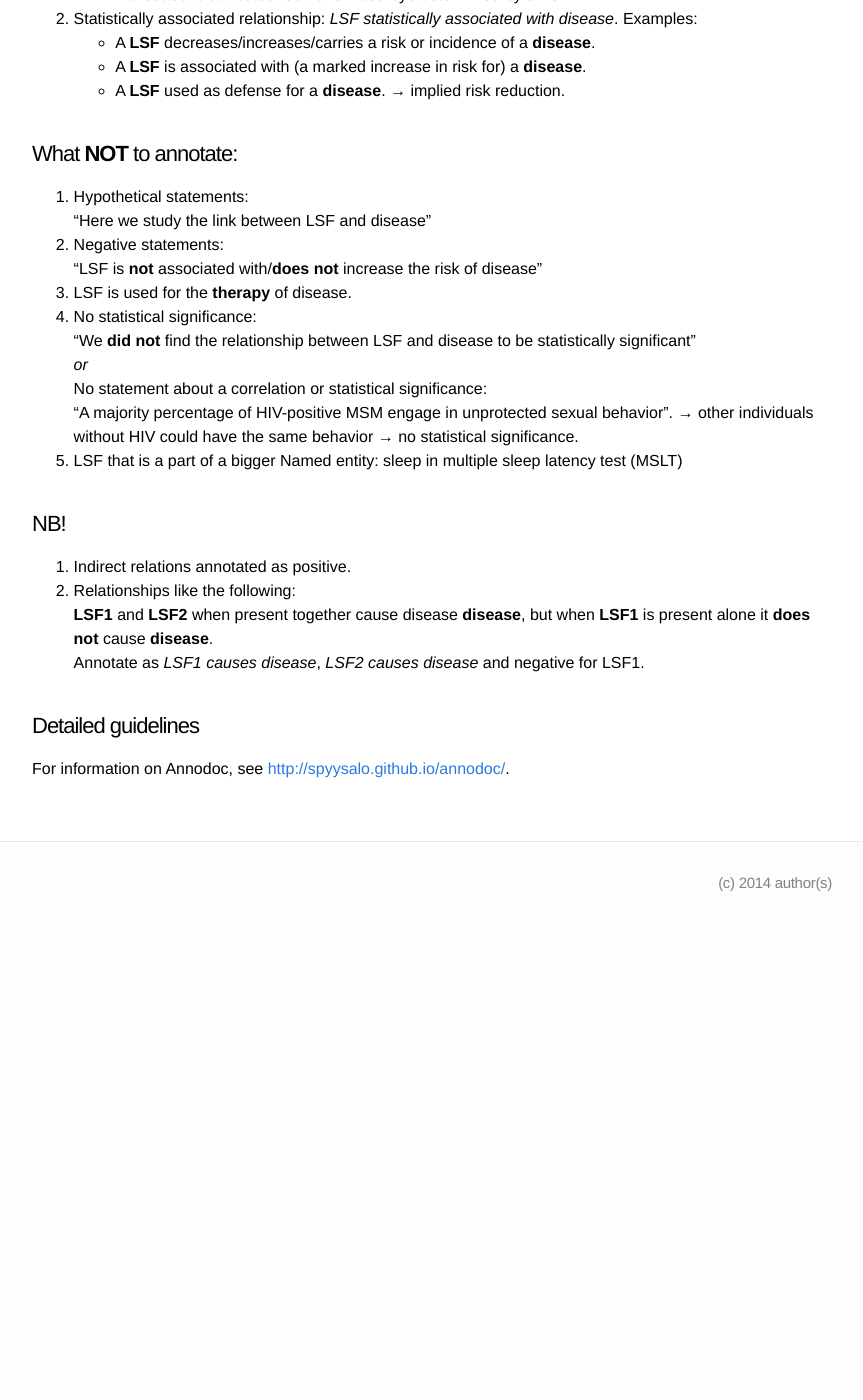
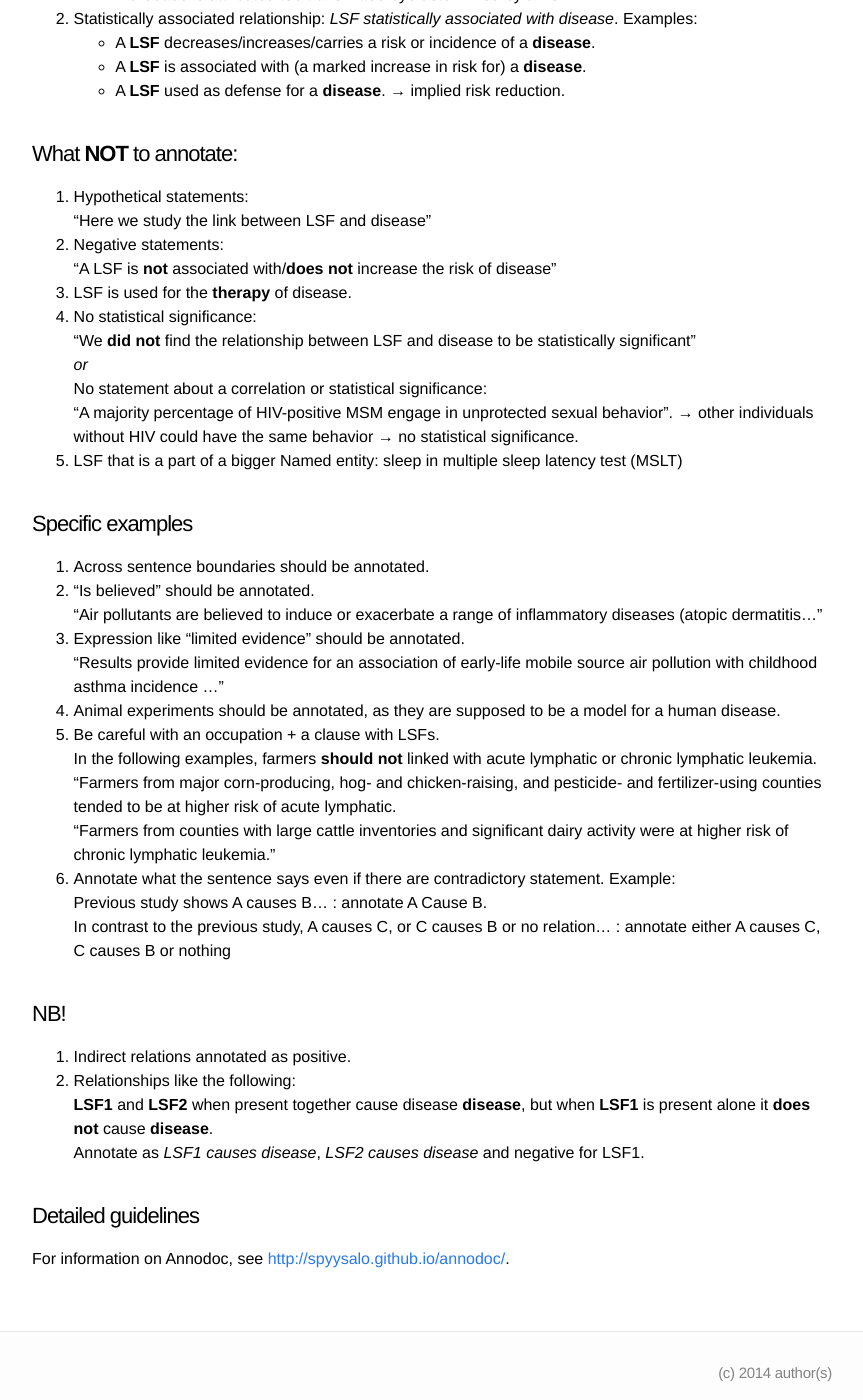
Before and after one commit to EvaMakri/lifestylefactors-annotation-docs, a Jekyll site: the page built from index.md, in a window 1280 px wide and 1400 px high, scrolled down 677 px. Shown: the whole window, without its empty margins (208-1071 px from the left). Built offline with Jekyll 4.4.1, drawn with Linux system fonts in a browser that asks for light colours; before the commit the page ends 1602 px from its top, so only the background shows below that.

Commit message:
Update specific examples

```diff
--- a/index.md
+++ b/index.md
@@ -33,7 +33,7 @@ Examples:
     “Here we study the link between LSF and disease”
 2. Negative statements:
 
-    “LSF is **not** associated with/**does not** increase the risk of disease”
+    “A LSF is **not** associated with/**does not** increase the risk of disease”
 3. LSF is used for the **therapy** of disease.
 4. No statistical significance:
 
@@ -47,6 +47,31 @@ Examples:
 
 5. LSF that is a part of a bigger Named entity: sleep in multiple sleep latency test (MSLT)
 
+### Specific examples
+1. Across sentence boundaries should be annotated.
+2. “Is believed” should be annotated.
+
+    "Air pollutants are believed to induce or exacerbate a range of inflammatory diseases (atopic dermatitis..."
+3. Expression like "limited evidence" should be annotated.
+
+    "Results provide limited evidence for an association of early-life mobile source air pollution with childhood asthma incidence ..."
+4. Animal experiments should be annotated, as they are supposed to be a model for a human disease.
+
+5. Be careful with an occupation + a clause with LSFs.
+
+    In the following examples, farmers __should not__ linked with acute lymphatic or chronic lymphatic leukemia.
+
+    "Farmers from major corn-producing, hog- and chicken-raising, and pesticide- and fertilizer-using counties tended to be at higher risk of acute lymphatic.
+
+    "Farmers from counties with large cattle inventories and significant dairy activity were at higher risk of chronic lymphatic leukemia."
+
+6. Annotate what the sentence says even if there are contradictory statement. Example:
+
+    Previous study shows A causes B… : annotate A Cause B.
+
+    In contrast to the previous study, A causes C, or C causes B or no relation… : annotate either A causes C, C causes B or nothing
+
+
 ### NB!
 1. Indirect relations annotated as positive.
 2. Relationships like the following:
```
